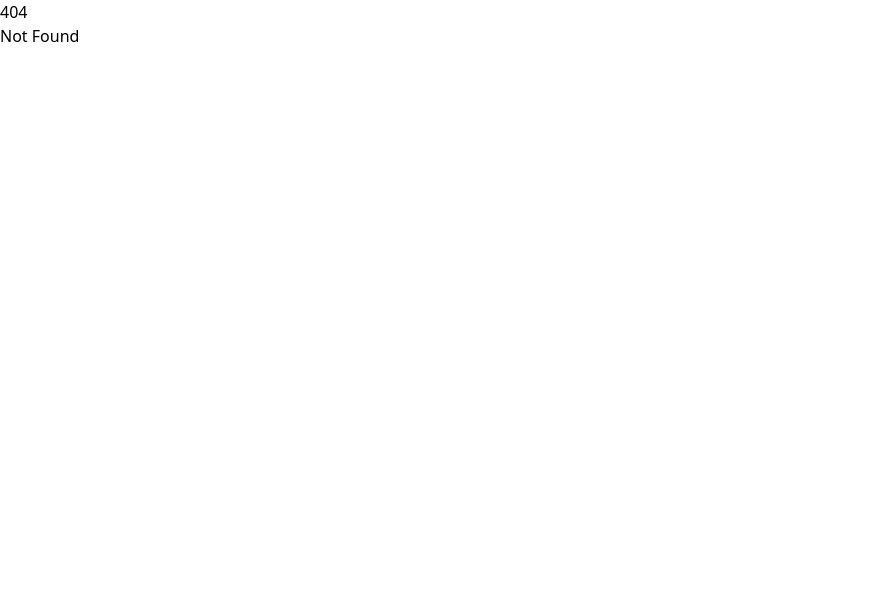
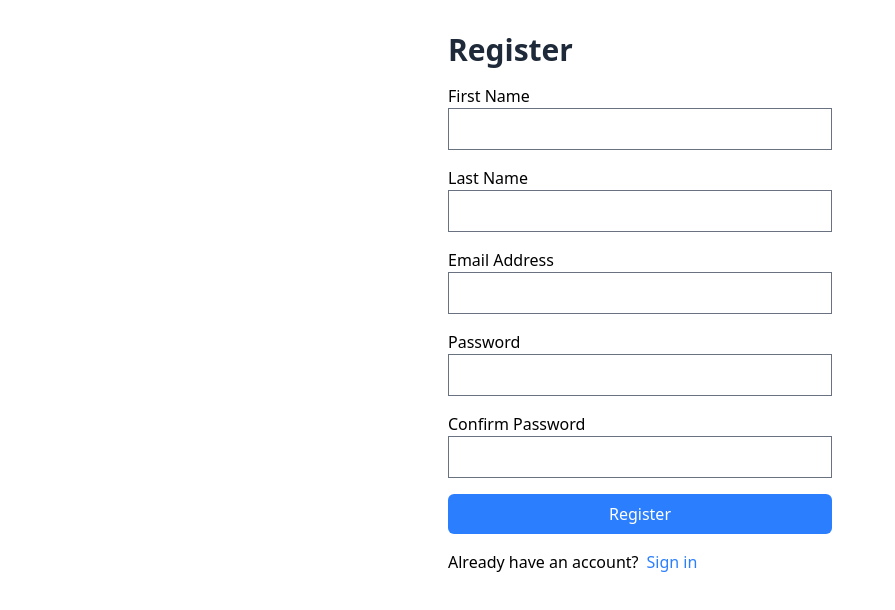
Before and after one commit to DerekWhiteM/tennis-network, a SvelteKit app: page /register in a window 1280 px wide. Before the commit this address had no page. Shown: the top 610 px of the page, without its empty margins (0-895 px from the left). Built offline with nearby package versions, Linux system fonts and the light colour scheme.

Commit message:
set up sign up page

```diff
--- /dev/null
+++ b/src/routes/register/+page.server.ts
@@ -0,0 +1,36 @@
+import { fail, redirect, type Actions } from "@sveltejs/kit";
+import { userService } from "$lib/server/users/user-service";
+
+export const actions: Actions = {
+    default: async ({ request }) => {
+        const formData = await request.formData();
+        const firstName = formData.get("first_name")?.toString().trim();
+        const lastName = formData.get("last_name")?.toString().trim();
+        const emailAddress = formData.get("email")?.toString().trim();
+        const password = formData.get("password")?.toString();
+        const confirmPassword = formData.get("confirm_password")?.toString();
+
+        if (!firstName || !lastName || !emailAddress || !password || !confirmPassword) {
+            return fail(400, { message: "All fields are required." });
+        }
+
+        if (password !== confirmPassword) {
+            return fail(400, { message: "Passwords do not match." });
+        }
+
+        try {
+            await userService.register({
+                first_name: firstName,
+                last_name: lastName,
+                email: emailAddress,
+                password: password,
+                confirm_password: confirmPassword,
+                type: "standard",
+            });
+        } catch (e: any) {
+            return fail(400, { message: "Registration failed." });
+        }
+
+        return redirect(303, "/login");
+    }
+};
--- /dev/null
+++ b/src/routes/register/+page.svelte
@@ -0,0 +1,81 @@
+<script lang="ts">
+	import type { ActionData } from "./$types";
+	export let form: ActionData;
+</script>
+
+<div class="max-w-6xl mx-auto p-8 font-sans">
+	<div class="max-w-sm m-auto">
+		<h1 class="text-gray-800 text-3xl font-bold mb-4">Register</h1>
+		<form method="post" class="space-y-4">
+            <div>
+				<label for="form-register.first_name">First Name</label>
+				<input
+					class="w-full"
+					type="text"
+					id="form-register.first_name"
+					name="first_name"
+					autocomplete="email"
+					required
+					value={(form as any)?.first_name ?? ""}
+				/>
+			</div>
+            <div>
+				<label for="form-register.last_name">Last Name</label>
+				<input
+					class="w-full"
+					type="text"
+					id="form-register.last_name"
+					name="last_name"
+					autocomplete="email"
+					required
+					value={(form as any)?.last_name ?? ""}
+				/>
+			</div>
+			<div>
+				<label for="form-register.email">Email Address</label>
+				<input
+					class="w-full"
+					type="email"
+					id="form-register.email"
+					name="email"
+					autocomplete="email"
+					required
+					value={(form as any)?.email ?? ""}
+				/>
+			</div>
+			<div>
+				<label for="form-register.password">Password</label>
+				<input
+					class="w-full"
+					type="password"
+					id="form-register.password"
+					name="password"
+					autocomplete="new-password"
+					required
+				/>
+			</div>
+			<div>
+				<label for="form-register.confirm_password">Confirm Password</label>
+				<input
+					class="w-full"
+					type="password"
+					id="form-register.confirm_password"
+					name="confirm_password"
+					autocomplete="new-password"
+					required
+				/>
+			</div>
+			<button
+				class="bg-blue-500 hover:bg-blue-600 text-white px-4 py-2 rounded-md font-medium transition-colors duration-200 w-full cursor-pointer"
+				>Register</button
+			>
+			<div class="flex space-x-2">
+                <p>Already have an account?</p>
+				<a href="/login" class="text-blue-500 hover:underline"
+					>Sign in</a
+				>
+			</div>
+			<p>{(form as any)?.message ?? ""}</p>
+		</form>
+	</div>
+</div>
```
